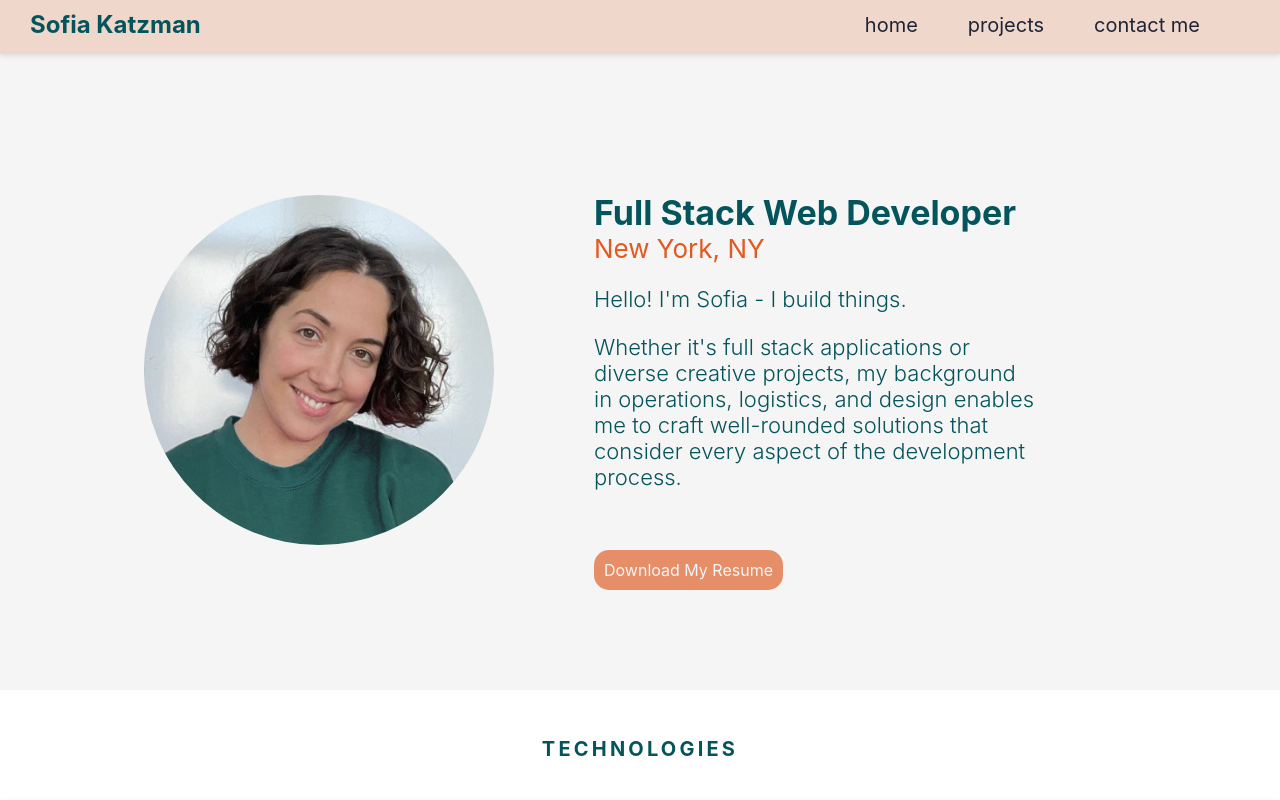
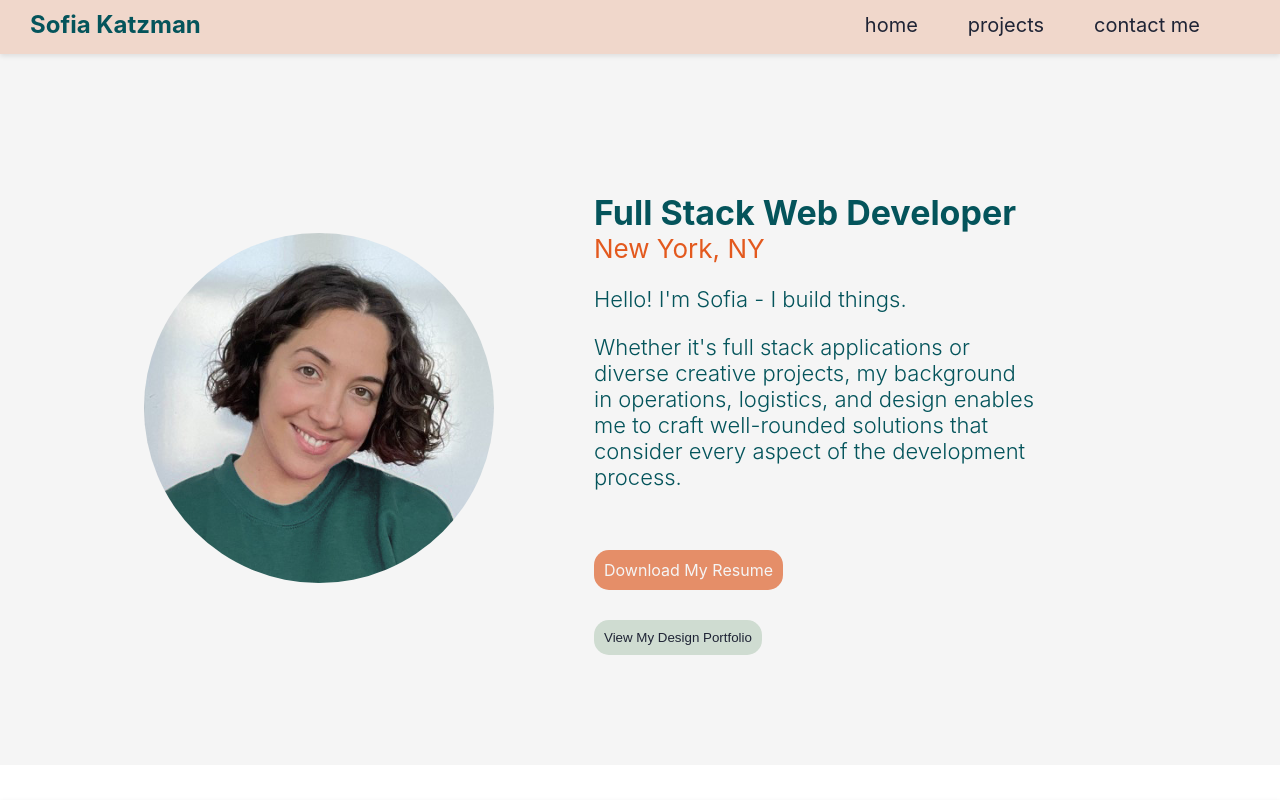
Before and after one commit to sofiakatzman/Portfolio, a React (Create React App) app: page / in a window 1280 px wide. Shown: the top 800 px of the page. Built offline with nearby package versions, Linux system fonts and the light colour scheme; grey boxes are pictures that could not be loaded.

Commit message:
link design port

```diff
--- a/src/components/Pages/About/About.css
+++ b/src/components/Pages/About/About.css
@@ -66,6 +66,15 @@
     padding: 10px;
 }
 
+button.resume{
+    background-color: var(--light-green);
+    border-radius: 15px;
+    text-decoration: none;
+    color: var(--main-green);
+    padding: 10px;
+    border: none;
+}
+
 .resume:hover{
     background-color: var(--med-green);
     color: var(--light-green);
--- a/src/components/Pages/About/About.js
+++ b/src/components/Pages/About/About.js
@@ -3,8 +3,13 @@ import './About.css'
 import headshot from '../../../assets/headshot.jpg'
 import resume from '../../../assets/Sofia_Katzman_Resume.pdf'
 import Contact from '../../Layout/Contact/Contact'
+import { Link } from "react-router-dom"
 
 function About(){
+
+    const redirectToDesign = () => {
+        window.location.href = 'https://sofia-katzman-design-04eb286d966b.herokuapp.com/';
+      };
 
     return(
         <div className="about">
@@ -18,7 +23,8 @@ function About(){
                     <p>Hello! I'm Sofia - I build things.</p>
                     <p>Whether it's full stack applications or diverse creative projects, my background in operations, logistics, and design enables me to craft well-rounded solutions that consider every aspect of the development process.</p>
                     <br/><br/><br/>
-                    <a href={resume} download className="resume">Download My Resume</a>
+                    <a href={resume} download className="resume">Download My Resume</a><br/><br/><br/>
+                    <button onClick={redirectToDesign} className="resume">View My Design Portfolio</button>
                 </div>
             </div>
         </div>
```
